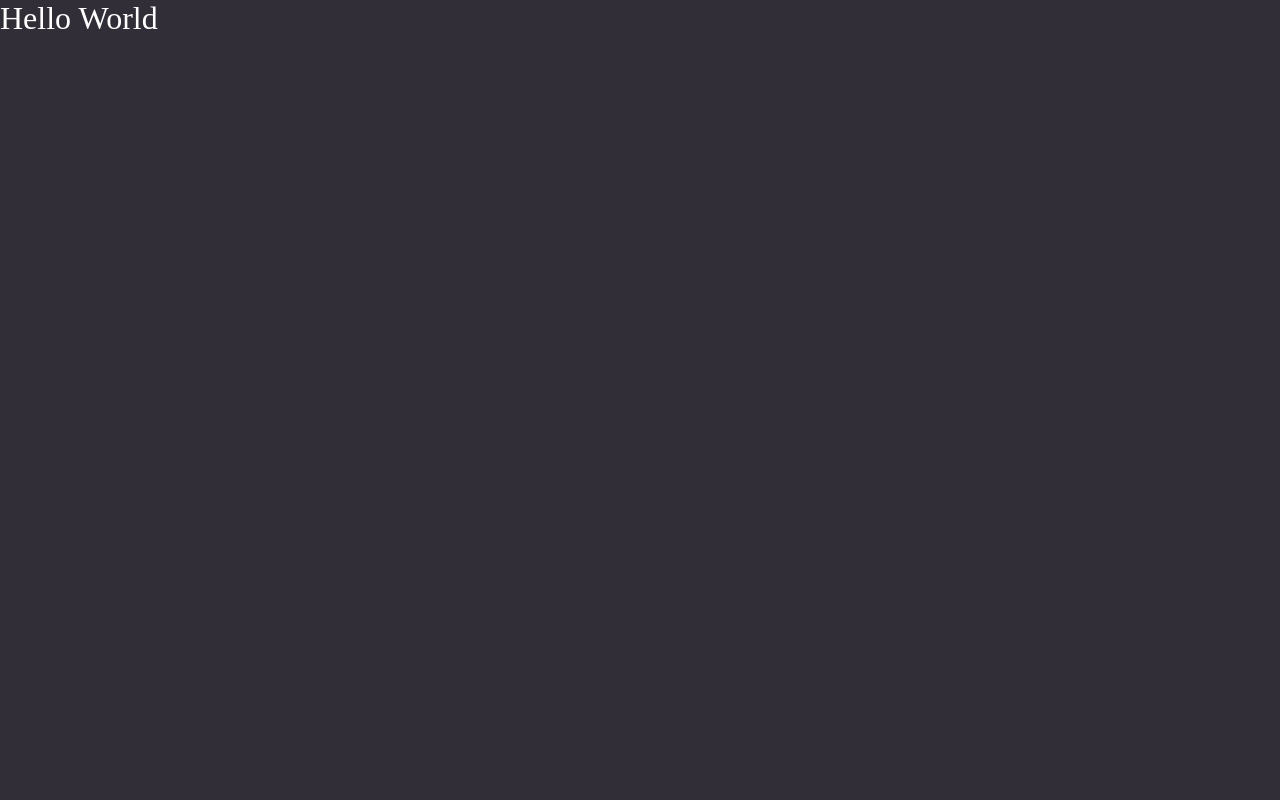
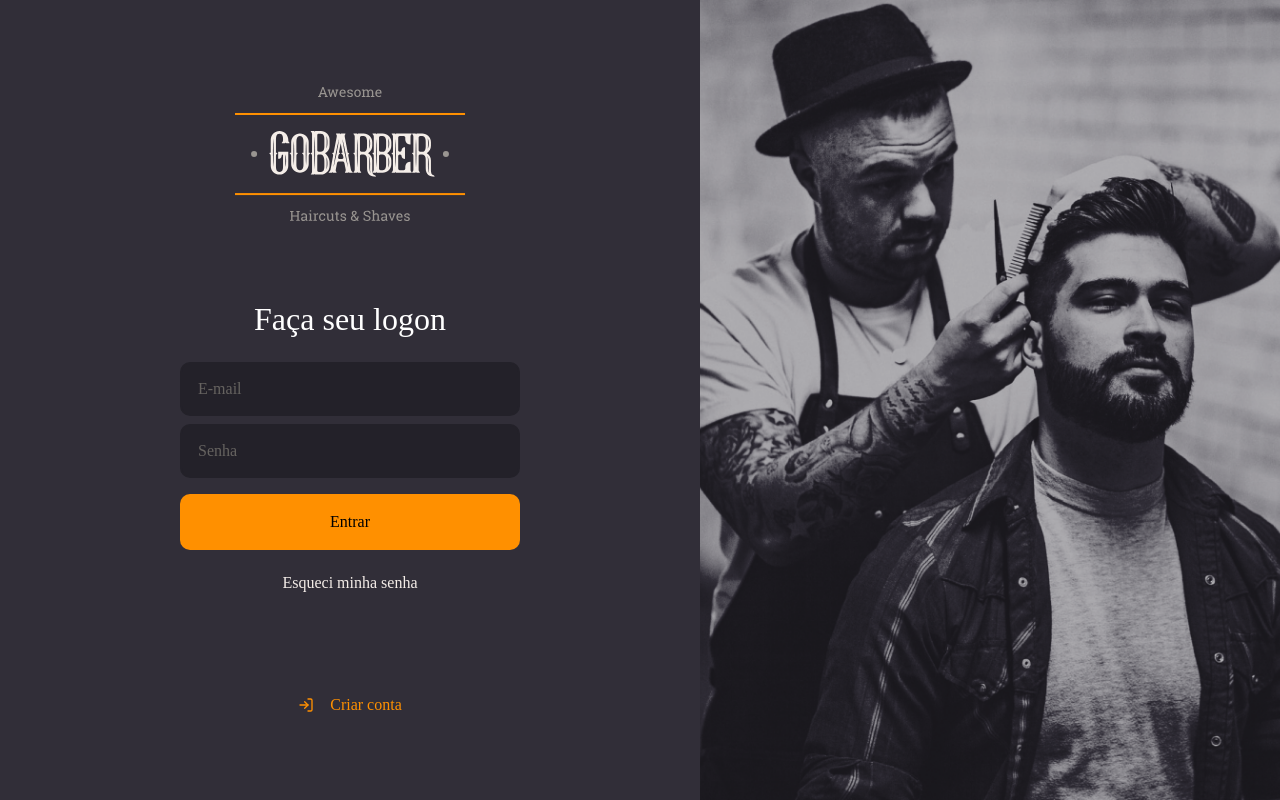
Before and after one commit to lulygomes/gobarber-web, a React (Create React App) app: page / in a window 1280 px wide. Built offline with nearby package versions, Linux system fonts and the light colour scheme.

Commit message:
Visual tela de login

```diff
--- a/src/App.tsx
+++ b/src/App.tsx
@@ -1,10 +1,11 @@
 import React from 'react';
 
+import SignIn from './pages/Signin';
 import GlobalStyle from './styles/global';
 
 const App: React.FC = () => (
   <>
-    <h1>Hello World</h1>
+    <SignIn />
     <GlobalStyle />
   </>
 );
--- /dev/null
+++ b/src/pages/Signin/index.tsx
@@ -0,0 +1,33 @@
+import React from 'react';
+import { FiLogIn } from 'react-icons/fi';
+
+import logoImg from '../../assets/img/logo.svg';
+
+import { Container, Content, Background } from './styles';
+
+const SignIn: React.FC = () => (
+  <Container>
+    <Content>
+      <img src={logoImg} alt="GoBarber logo" />
+
+      <form>
+        <h1>Faça seu logon</h1>
+
+        <input placeholder="E-mail" />
+        <input type="password" placeholder="Senha" />
+
+        <button type="submit">Entrar</button>
+
+        <a href="forgot">Esqueci minha senha</a>
+      </form>
+
+      <a href="SingUp">
+        <FiLogIn />
+        Criar conta
+      </a>
+    </Content>
+    <Background />
+  </Container>
+);
+
+export default SignIn;
--- /dev/null
+++ b/src/pages/Signin/styles.ts
@@ -0,0 +1,102 @@
+import styled from 'styled-components';
+import { shade } from 'polished';
+
+import signinBackgroundImg from '../../assets/img/sign-in-background.png';
+
+export const Container = styled.div`
+  height: 100vh;
+
+  display: flex;
+  align-items: stretch;
+`;
+
+export const Content = styled.div`
+  display: flex;
+  flex-direction: column;
+  place-content: center;
+  align-items: center;
+
+  width: 100%;
+  max-width: 700px;
+
+  form {
+    margin: 80px 0;
+    width: 340px;
+    text-align: center;
+
+    h1 {
+      margin-bottom: 24px;
+    }
+
+    input {
+      background: #232129;
+      color: #f4ede8;
+      border-radius: 10px;
+      border: 2px solid #232129;
+      padding: 16px;
+      width: 100%;
+
+      &::placeholder {
+        color: #666360;
+      }
+
+      & + input {
+        margin-top: 8px;
+      }
+    }
+
+    button {
+      background: #ff9000;
+      height: 56px;
+      border-radius: 10px;
+      border: 0;
+      padding: 0 16px;
+      width: 100%;
+      font-weight: 500;
+      margin-top: 16px;
+      transition: background 0.2s;
+
+      &:hover {
+        background: ${shade(0.2, '#ff9000')};
+      }
+    }
+
+    a {
+      text-decoration: none;
+      color: #f4ede8;
+      display: block;
+      margin-top: 24px;
+      transition: color 0.2s;
+
+      &:hover {
+        color: ${shade(0.2, '#f4ede8')};
+      }
+    }
+  }
+
+  > a {
+    text-decoration: none;
+    color: #ff9000;
+    display: block;
+    margin-top: 24px;
+    transition: color 0.2s;
+    transition: color 0.2s;
+
+    &:hover {
+      color: ${shade(0.2, '#ff9000')};
+    }
+
+    display: flex;
+    align-items: center;
+
+    svg {
+      margin-right: 16px;
+    }
+  }
+`;
+
+export const Background = styled.div`
+  flex: 1;
+  background: url(${signinBackgroundImg}) no-repeat center;
+  background-size: cover;
+`;
```
Also changed, not shown: src/assets/img/logo.svg (added), src/assets/img/sign-in-background.png (added).
